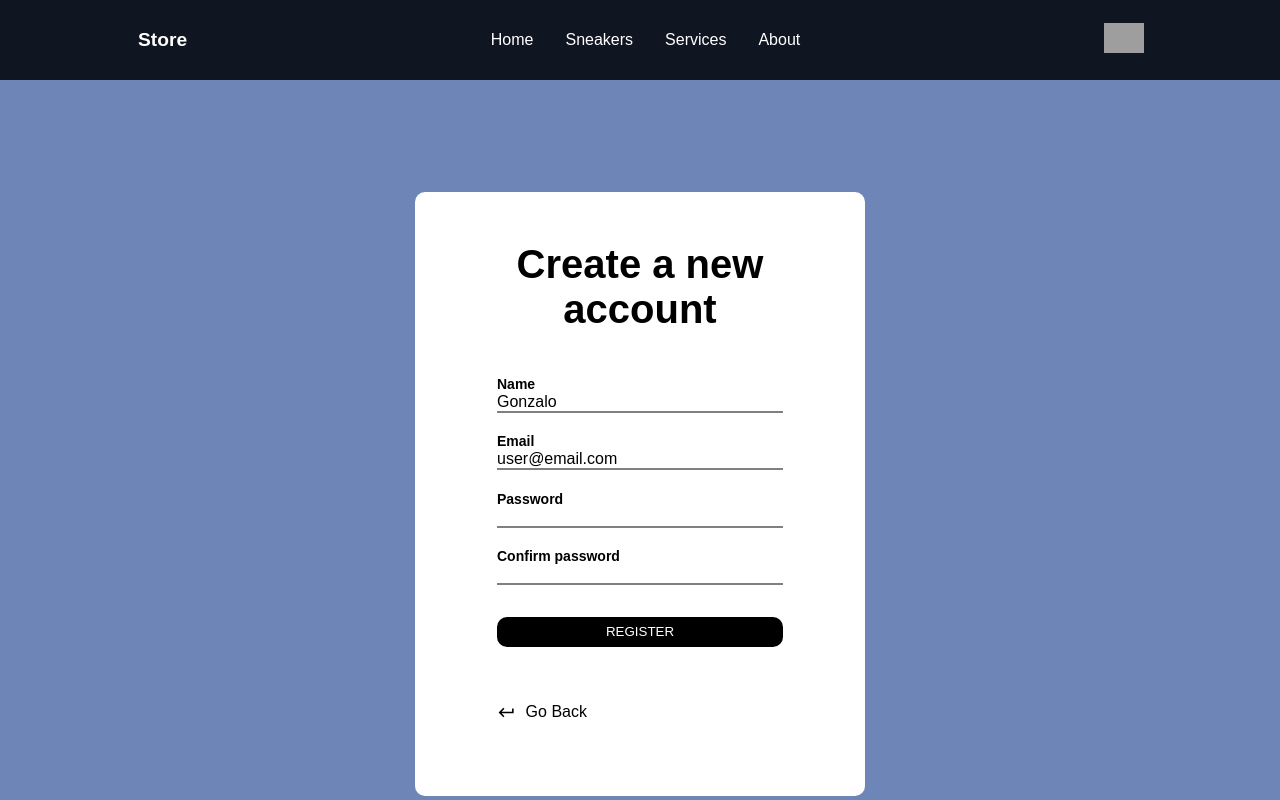
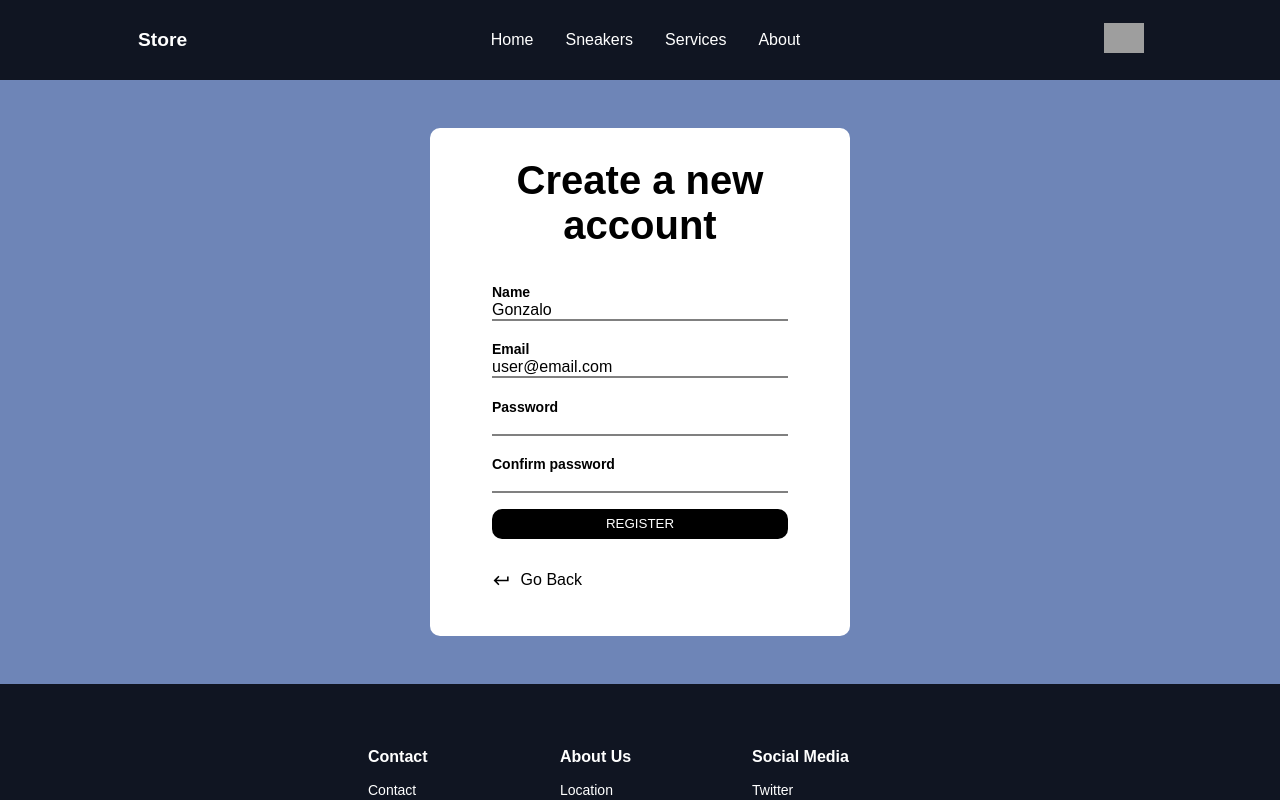
Before and after one commit to gonferreyra/react-ecommerce, a React (Create React App) app: page /register in a window 1280 px wide. Shown: the top 800 px of the page. Built offline with nearby package versions, Linux system fonts and the light colour scheme; no server answers; grey boxes are pictures that could not be loaded; a web font is replaced by a local one.

Commit message:
style changes

```diff
--- a/src/components/Hero/HeroStyle.js
+++ b/src/components/Hero/HeroStyle.js
@@ -1,4 +1,5 @@
 import styled from "styled-components";
+import { Link } from 'react-router-dom'
 
 export const HeroContainer = styled.div`
     /* background: #0c0c0c; */
@@ -13,7 +14,7 @@ export const HeroContainer = styled.div`
     z-index: 1;
     opacity: ${({ cartIsOpen }) => (cartIsOpen ? '0.7' : '1')};
     transition: 0.3s ease-in-out;
-
+/*
     :before{
         content: '';
         position: absolute;
@@ -23,7 +24,7 @@ export const HeroContainer = styled.div`
         bottom: 0;
         background: linear-gradient(180deg, rgba(0,0,0,0.2) 0%, rgba(0,0,0,0.6) 100%), linear-gradient(180deg, rgba(0,0,0,0.2) 0%, transparent 100%);
         z-index: 2;
-    }
+    } */
 
     /* @media screen and (min-width: 1450px) {
         height: 850px;
@@ -41,6 +42,14 @@ export const HeroBackground = styled.div`
     overflow: hidden;
 `
 export const HeroBackgroundVideo = styled.video`
+    width: 100%;
+    height: 100%;
+    -o-object-fit: cover;
+    object-fit: cover;
+    background: #232a34;
+`
+
+export const HerobackgrundImageTest = styled.img`
     width: 100%;
     height: 100%;
     -o-object-fit: cover;
@@ -102,3 +111,18 @@ export const HeroContentBtn = styled.div`
     flex-direction: column;
     align-items: center;
 `
+
+export const HeroButton = styled(Link)`
+    padding: 12px 45px;
+    background: #f0f0f0;
+    border-radius: 50px;
+    text-decoration: none;
+    color: black;
+    cursor: pointer;
+    transition: all 0.4s ease-in-out;
+
+    &:hover {
+        background-color: black;
+        color: red;
+    }
+`
--- a/src/components/Login/LoginStyle.js
+++ b/src/components/Login/LoginStyle.js
@@ -2,7 +2,7 @@ import styled from "styled-components";
 import { Link } from 'react-router-dom';
 
 export const Main = styled.main`
-    padding: 7rem 0 3rem;
+    padding: 3rem 0;
     background-color: #6e85b7;
     opacity: ${({ cartIsOpen }) => (cartIsOpen ? '0.7' : '1')};
 `
@@ -19,11 +19,11 @@ export const FormBox = styled.div`
     background-color: #fff;
     border-radius: 10px;
     max-width: 330px;
-    padding: 50px;
+    padding: 35px;
     margin: auto;
 
     @media screen and (min-width: 768px) {
-        max-width: 450px;
+        max-width: 420px;
     }
 `
 
@@ -34,12 +34,12 @@ export const LoginForm = styled.form`
 export const LoginTitle = styled.p`
     font-size: 40px;
     text-align: center;
-    padding-bottom: 1.5rem;
+    padding-bottom: 1rem;
     font-weight: 600;
 `
 
 export const FormUsername = styled.div`
-    margin-top: 2rem;
+    margin-top: 1rem;
 `
 
 export const Span = styled.span`
@@ -62,7 +62,7 @@ export const Input = styled.input`
 `
 
 export const FormPassword = styled.div`
-    margin-top: 2rem;
+    margin-top: 1rem;
 `
 
 export const UserPassword = styled.div`
@@ -100,7 +100,7 @@ export const FormBtn = styled.div`
 export const FormButton = styled.button`
     width: 100%;
     height: 30px;
-    margin: 2rem 0;
+    margin: 1rem 0;
     border: none;
     border-radius: 10px;
     cursor: pointer;
--- a/src/components/Login/Register/RegisterStyle.js
+++ b/src/components/Login/Register/RegisterStyle.js
@@ -2,7 +2,7 @@ import styled from "styled-components";
 import { Link } from 'react-router-dom'
 
 export const Main = styled.main`
-    padding: 7rem 0 3rem;
+    padding: 3rem 0;
     background-color: #6e85b7;
     opacity: ${({ cartIsOpen }) => cartIsOpen ? "0.7" : "1"};
 `
@@ -15,11 +15,11 @@ export const FormBox = styled.div`
     background-color: #fff;
     border-radius: 10px;
     max-width: 330px;
-    padding: 50px;
+    padding: 30px;
     margin: auto;
 
     @media screen and (min-width: 768px) {
-        max-width: 450px;
+        max-width: 420px;
     }
 `
 
@@ -28,7 +28,7 @@ export const RegisterForm = styled.form``
 export const RegisterTitle = styled.p`
     font-size: 40px;
     text-align: center;
-    padding-bottom: 1.5rem;
+    padding-bottom: 1rem;
     font-weight: 600;
 `
 
@@ -79,7 +79,7 @@ export const FormBtn = styled.div``
 export const FormButton = styled.button`
     width: 100%;
     height: 30px;
-    margin: 2rem 0;
+    margin: 1rem 0;
     border: none;
     border-radius: 10px;
     cursor: pointer;
@@ -92,7 +92,7 @@ export const FormButton = styled.button`
 `
 
 export const Return = styled.div`
-    margin: 1.5rem auto;
+    margin: 1rem auto;
 `
 
 export const ReturnLink = styled(Link)`
```
